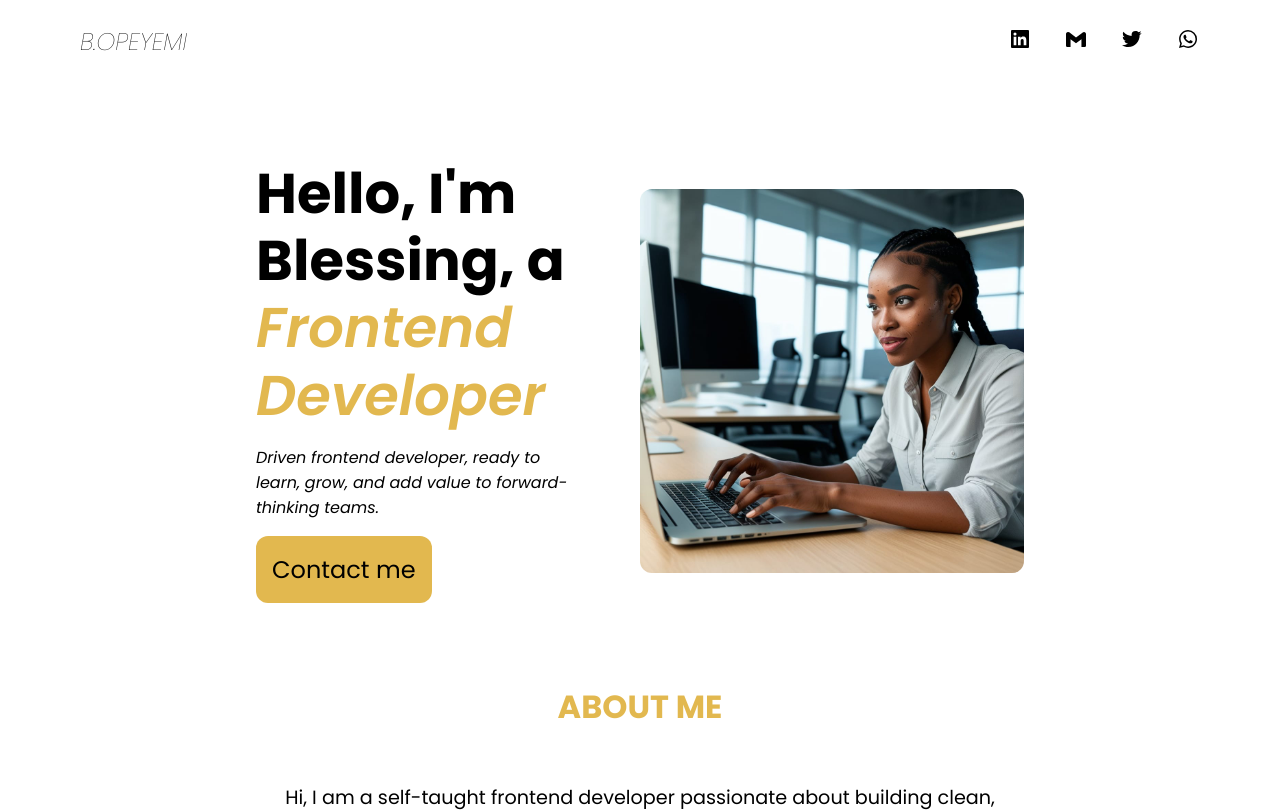
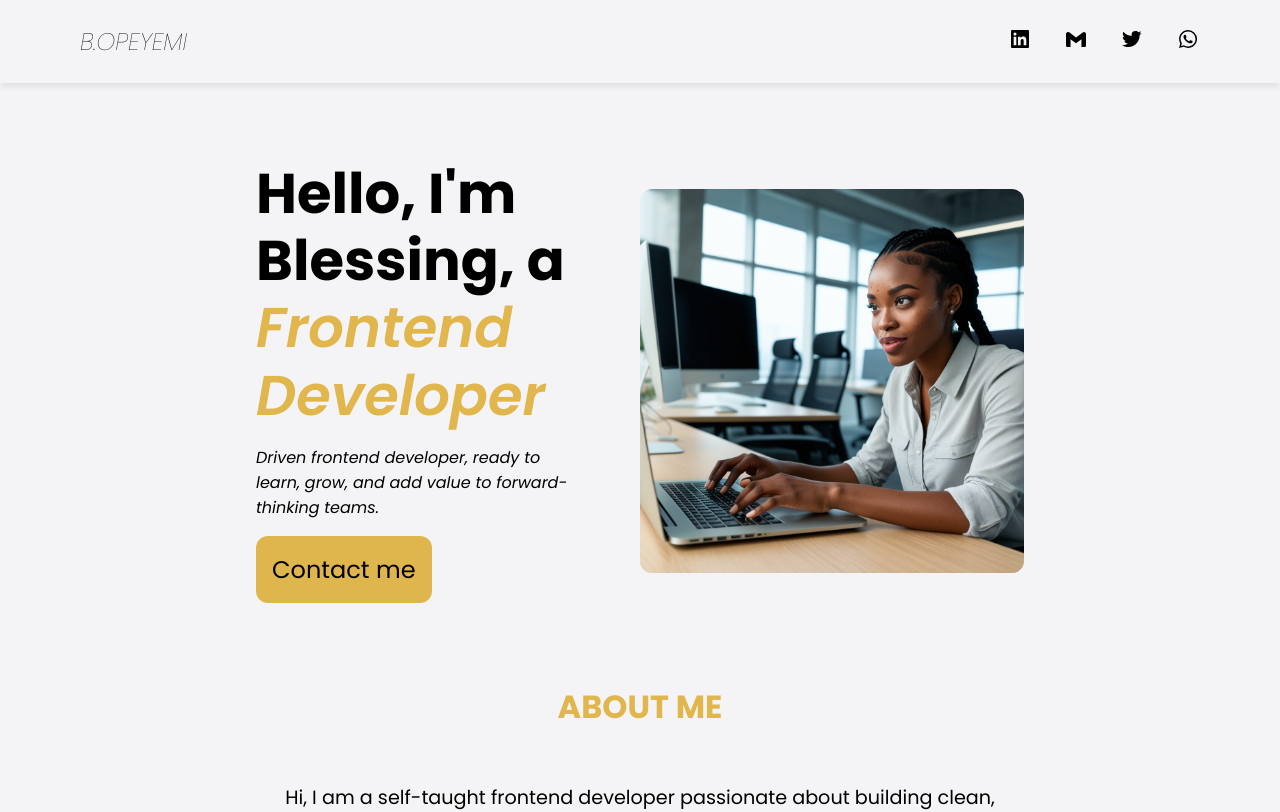
Before and after one commit to Soph-iee/My-portfolio, a React (Vite) app: page / in a window 1280 px wide. Shown: the top 812 px of the page. Built offline with nearby package versions, Linux system fonts and the light colour scheme.

Commit message:
bgcolor and shadow

```diff
--- a/src/index.css
+++ b/src/index.css
@@ -15,6 +15,9 @@ html {
 body {
   font-size: 62.5%;
   font-family: "Poppins", sans-serif;
+background: #f4f4f6;
+  min-height: 100vh;
+  margin: 0;
 }
 .container {
   width: 60%;
@@ -26,7 +29,9 @@ body {
   align-items: center;
   justify-content: space-between;
   padding: 1.5rem 5rem;
-  background-color: #fff;
+background: #f4f4f6;
+  box-shadow: 0 4px 6px rgba(0, 0, 0, 0.08);
+
   width: 100%;
   position: fixed;
   z-index: 100;
```
